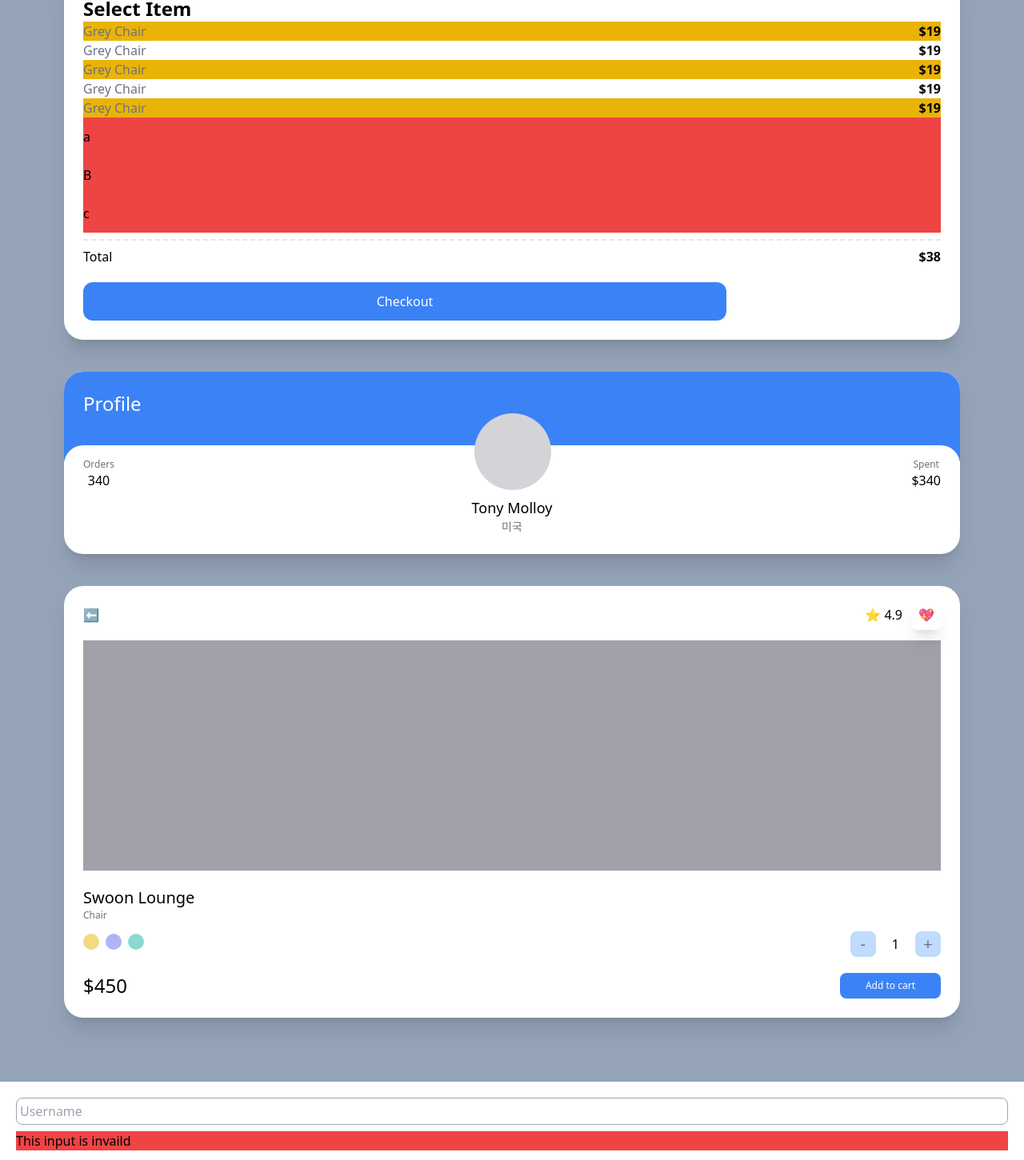
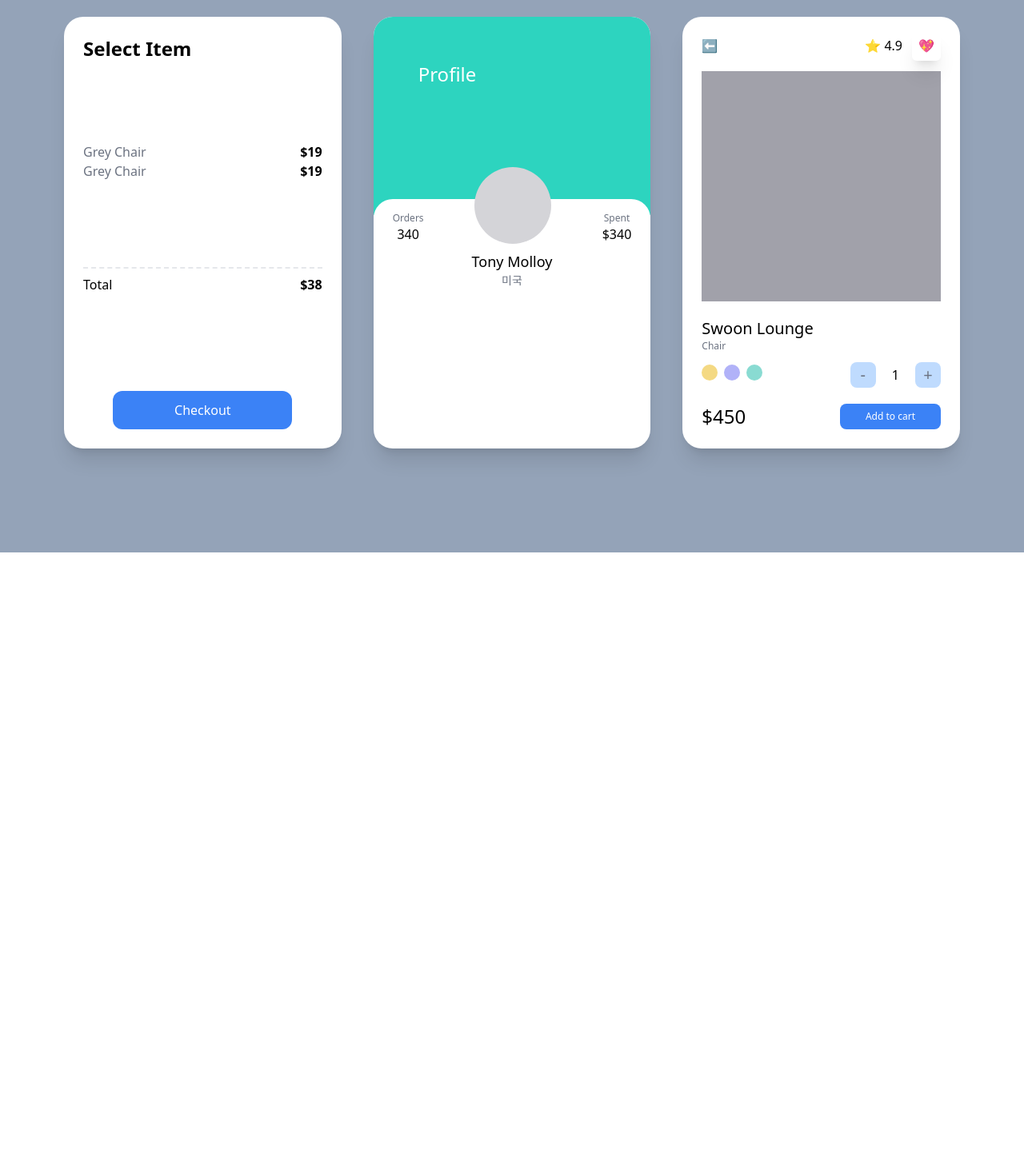
Before and after one commit to moomooj/jmarket, a Next.js app: page / in a window 1280 px wide. Shown: the part 109-1560 px from the top of the page at 80% size. After the commit the page ends 800 px from the top, so only its background shows below. Built offline with nearby package versions, Linux system fonts and the light colour scheme.

Commit message:
테일윈드 Modifier, 다크모드 연습

```diff
--- a/app/page.tsx
+++ b/app/page.tsx
@@ -1,39 +1,37 @@
 export default function Home() {
   return (
     <>
-      <div className="grid min-h-screen gap-10 bg-slate-400 px-20 py-20 ">
-        <div className="rounded-3xl bg-white p-6 shadow-xl">
-          <span className="text-2xl font-semibold">Select Item</span>
+      <div className="grid min-h-screen gap-10 bg-slate-400 px-20 py-20 lg:grid-cols-2 xl:grid-cols-3 xl:place-content-center">
+        <div className="flex flex-col justify-between rounded-3xl bg-white p-6 shadow-xl dark:bg-gray-800">
+          <span className="text-2xl font-semibold dark:text-white">
+            Select Item
+          </span>
           <ul>
-            {[1, 2, 3, 4, 5].map((i) => (
-              <div key={i} className="flex justify-between odd:bg-yellow-500">
-                <span className="text-gray-500">Grey Chair</span>
-                <span className="font-semibold">$19</span>
+            {[1, 2].map((i) => (
+              <div key={i} className="flex justify-between ">
+                <span className="text-gray-500 dark:text-gray-300">
+                  Grey Chair
+                </span>
+                <span className="font-semibold dark:text-white">$19</span>
               </div>
             ))}
           </ul>
-          <ul>
-            {["a", "B", "c", ""].map((c, i) => (
-              <li className="bg-red-500 py-3 empty:hidden" key={i}>
-                {c}
-              </li>
-            ))}
-          </ul>
-          <div className="mt-2 flex justify-between border-t-2 border-dashed pt-2">
+
+          <div className="mt-2 flex justify-between border-t-2 border-dashed pt-2 dark:text-gray-300">
             <span>Total</span>
-            <span className="font-semibold">$38</span>
+            <span className="font-semibold dark:text-white">$38</span>
           </div>
           <button
             className="mx-auto mt-5 w-3/4 rounded-xl
           bg-blue-500 p-3 text-center text-white
-          hover:bg-teal-500 hover:text-black focus:text-red-500 active:bg-yellow-500
+          hover:bg-teal-500 hover:text-black focus:text-red-500 active:bg-yellow-500 dark:border dark:border-white dark:bg-black dark:hover:bg-gray-900 dark:hover:text-white
          "
           >
             Checkout
           </button>
         </div>
-        <div className="group overflow-hidden rounded-3xl bg-white shadow-xl">
-          <div className="bg-blue-500 p-6 pb-14">
+        <div className="group overflow-hidden rounded-3xl bg-white shadow-xl ">
+          <div className="bg-blue-500 p-14 xl:pb-40 portrait:bg-indigo-400 landscape:bg-teal-400">
             <span className="text-2xl text-white">Profile</span>
           </div>
           <div className="relative -top-5 rounded-3xl bg-white p-6">
@@ -54,7 +52,7 @@ export default function Home() {
             </div>
           </div>
         </div>
-        <div className="rounded-3xl bg-white p-6 shadow-xl">
+        <div className=" rounded-3xl bg-white p-6 shadow-xl lg:col-span-2 xl:col-span-1">
           <div className="mb-5 flex items-center justify-between">
             <span>⬅️</span>
             <div className="space-x-3">
@@ -91,21 +89,6 @@ export default function Home() {
           </div>
         </div>
       </div>
-      <form className="flex flex-col space-y-2 p-5">
-        <input
-          type="text"
-          required
-          placeholder="Username"
-          className="peer rounded-lg border border-gray-400 p-1"
-        />
-        <span className="hidden peer-invalid:block peer-invalid:bg-red-500">
-          This input is invaild
-        </span>
-        <span className="hidden peer-valid:block peer-valid:bg-teal-500">
-          This input is vaild
-        </span>
-        <input type="submit" value="Login" className="bg-white" />
-      </form>
     </>
   );
 }
--- a/tailwind.config.js
+++ b/tailwind.config.js
@@ -4,5 +4,6 @@ module.exports = {
   theme: {
     extend: {},
   },
+  darkMode: "media",
   plugins: [],
 };
```
